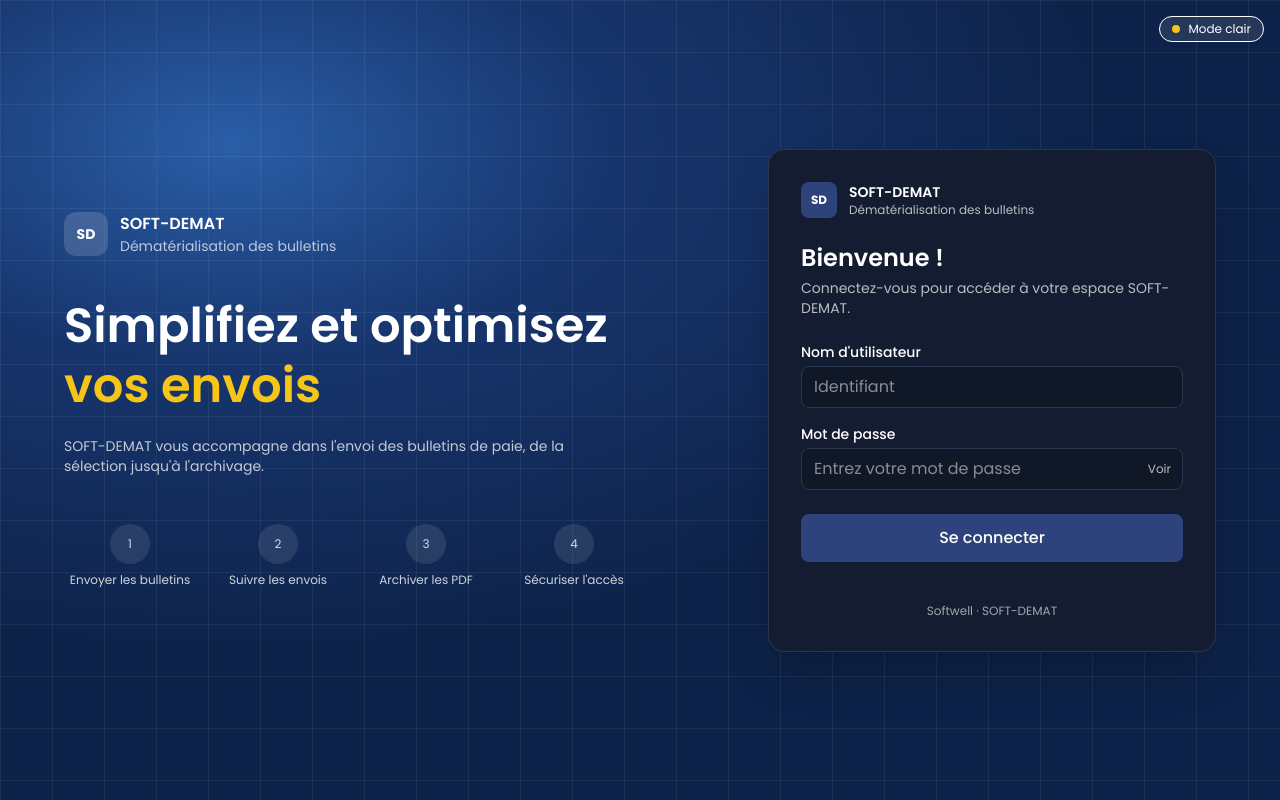
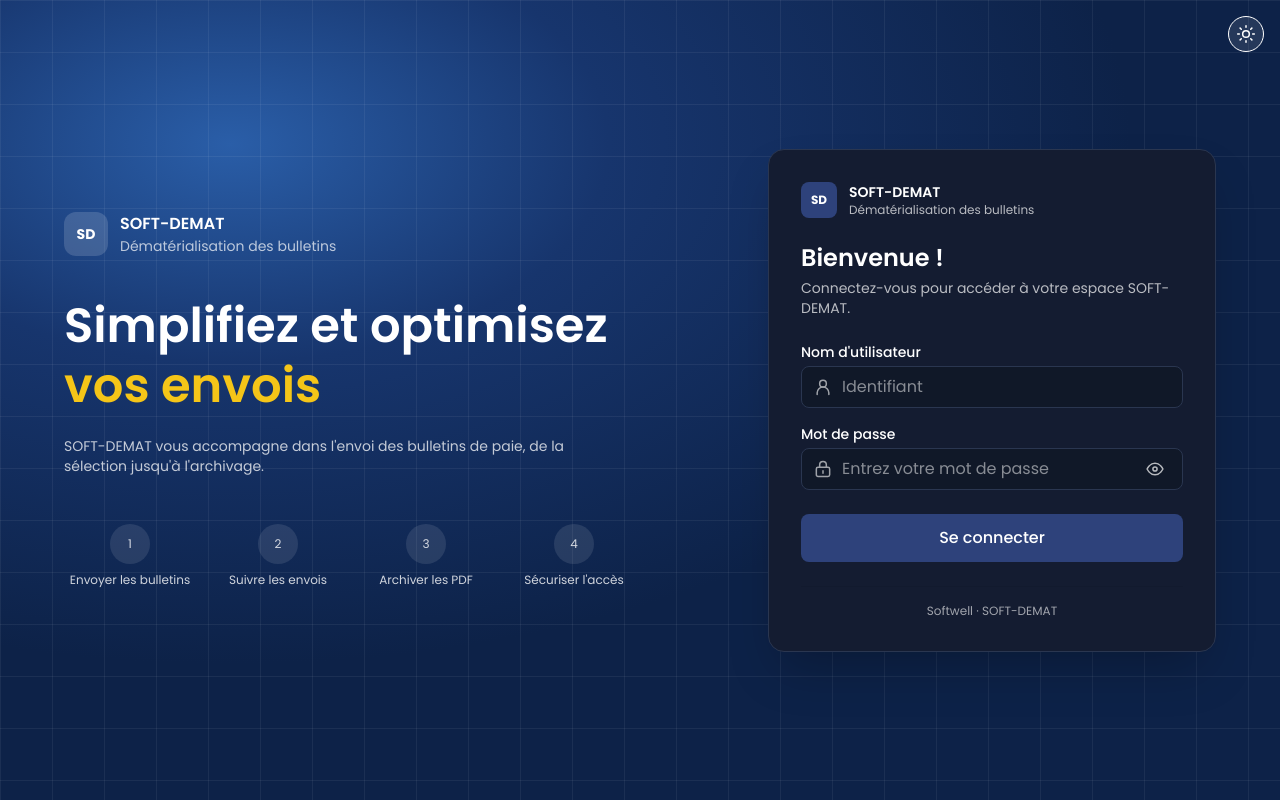
Before and after one commit to Chalmaninssa19/SoftDemat, an Angular app in the folder src/softdemat.front/: page /auth/connexion in a window 1280 px wide. Built offline with nearby package versions, Linux system fonts and the light colour scheme.

Commit message:
Amélioration frontend : modal de déconnexion, page login

```diff
--- a/src/softdemat.front/src/app/core/layout/shell.component.html
+++ b/src/softdemat.front/src/app/core/layout/shell.component.html
@@ -21,7 +21,6 @@
       }
       <a routerLink="/profil" routerLinkActive="bg-panel !text-content" class="rounded-lg px-3 py-2 text-sm text-muted hover:bg-panel hover:text-content" (click)="closeMenu()">Profil</a>
     </nav>
-    <button type="button" class="m-3 rounded-lg px-3 py-2 text-left text-sm text-muted hover:bg-panel hover:text-content" (click)="logout()">Se déconnecter</button>
   </aside>
   <div class="flex min-w-0 flex-1 flex-col">
     <header class="flex h-14 items-center justify-between gap-3 border-b border-line px-4">
@@ -31,13 +30,13 @@
       </div>
       <div class="flex items-center gap-3">
         <app-theme-toggle />
-        <a routerLink="/profil" class="flex items-center gap-2">
+        <button type="button" class="flex items-center gap-2 rounded-lg text-left focus-visible:outline-2 focus-visible:outline-offset-2 focus-visible:outline-accent" aria-label="Ouvrir la confirmation de déconnexion" (click)="openLogoutConfirmation()">
           <span class="text-right text-xs leading-4">
             <span class="block font-medium">{{ session()?.name }}</span>
             <span class="block text-muted">{{ session()?.sageDatabaseName || 'Base Sage non configurée' }}</span>
           </span>
           <span class="flex h-9 w-9 items-center justify-center rounded-full bg-accent text-xs font-semibold text-[#1a1403]">{{ initials() }}</span>
-        </a>
+        </button>
       </div>
     </header>
     <main class="min-w-0 flex-1 p-4 md:p-6">
@@ -45,3 +44,36 @@
     </main>
   </div>
 </div>
+
+@if (logoutConfirmationOpen()) {
+  <div class="fixed inset-0 z-50 flex items-center justify-center bg-black/60 p-4" (click)="closeLogoutConfirmation()">
+    <section
+      class="ui-card w-full max-w-sm space-y-5 p-6"
+      role="dialog"
+      aria-modal="true"
+      aria-labelledby="logout-dialog-title"
+      (click)="$event.stopPropagation()"
+    >
+      <div class="flex items-start gap-3">
+        <span class="flex h-10 w-10 shrink-0 items-center justify-center rounded-full bg-red-500/10 text-red-500" aria-hidden="true">
+          <svg class="h-5 w-5" viewBox="0 0 24 24" fill="none" stroke="currentColor" stroke-width="1.8">
+            <path stroke-linecap="round" stroke-linejoin="round" d="M10 17l5-5-5-5m5 5H3m9-9h5a2 2 0 0 1 2 2v14a2 2 0 0 1-2 2h-5"></path>
+          </svg>
+        </span>
+        <div>
+          <h2 id="logout-dialog-title" class="ui-title">Confirmer la déconnexion</h2>
+          <p class="mt-2 text-sm text-muted">Voulez-vous vraiment vous déconnecter de votre espace ?</p>
+        </div>
+      </div>
+      <div class="flex justify-end gap-3">
+        <button type="button" class="ui-btn-ghost" (click)="closeLogoutConfirmation()">Annuler</button>
+        <button type="button" class="ui-btn inline-flex items-center gap-2" (click)="confirmLogout()">
+          <svg class="h-4 w-4" viewBox="0 0 24 24" fill="none" stroke="currentColor" stroke-width="1.8" aria-hidden="true">
+            <path stroke-linecap="round" stroke-linejoin="round" d="M10 17l5-5-5-5m5 5H3m9-9h5a2 2 0 0 1 2 2v14a2 2 0 0 1-2 2h-5"></path>
+          </svg>
+          Déconnexion
+        </button>
+      </div>
+    </section>
+  </div>
+}
--- a/src/softdemat.front/src/app/core/layout/shell.component.ts
+++ b/src/softdemat.front/src/app/core/layout/shell.component.ts
@@ -1,4 +1,4 @@
-import { ChangeDetectionStrategy, Component, computed, inject, signal } from '@angular/core';
+import { ChangeDetectionStrategy, Component, HostListener, computed, inject, signal } from '@angular/core';
 import { toSignal } from '@angular/core/rxjs-interop';
 import { NavigationEnd, Router, RouterLink, RouterLinkActive, RouterOutlet } from '@angular/router';
 import { filter, map, startWith } from 'rxjs';
@@ -18,6 +18,7 @@ export class ShellComponent {
   readonly session = this.auth.session;
   readonly isAdmin = computed(() => this.session()?.role === 'Administrateur');
   readonly menuOpen = signal(false);
+  readonly logoutConfirmationOpen = signal(false);
   private readonly url = toSignal(
     this.router.events.pipe(
       filter((event): event is NavigationEnd => event instanceof NavigationEnd),
@@ -31,6 +32,24 @@ export class ShellComponent {
 
   logout(): void {
     this.auth.logout();
+  }
+
+  openLogoutConfirmation(): void {
+    this.logoutConfirmationOpen.set(true);
+  }
+
+  closeLogoutConfirmation(): void {
+    this.logoutConfirmationOpen.set(false);
+  }
+
+  confirmLogout(): void {
+    this.logoutConfirmationOpen.set(false);
+    this.logout();
+  }
+
+  @HostListener('document:keydown.escape')
+  onEscape(): void {
+    this.closeLogoutConfirmation();
   }
 
   toggleMenu(): void {
--- a/src/softdemat.front/src/app/core/layout/theme-toggle.component.html
+++ b/src/softdemat.front/src/app/core/layout/theme-toggle.component.html
@@ -1,6 +1,6 @@
 <button
   type="button"
-  class="inline-flex items-center gap-2 rounded-full border px-3 py-1 text-xs"
+  class="inline-flex h-9 w-9 items-center justify-center rounded-full border transition-colors"
   [class.border-white/20]="tone() === 'hero'"
   [class.bg-white/10]="tone() === 'hero'"
   [class.text-white]="tone() === 'hero'"
@@ -8,8 +8,17 @@
   [class.bg-panel]="tone() === 'bar'"
   [class.text-content]="tone() === 'bar'"
   [attr.aria-label]="theme.mode() === 'dark' ? 'Activer le mode clair' : 'Activer le mode sombre'"
+  [title]="theme.mode() === 'dark' ? 'Mode clair' : 'Mode sombre'"
   (click)="theme.toggle()"
 >
-  <span class="inline-block h-2 w-2 rounded-full bg-accent"></span>
-  {{ theme.mode() === 'dark' ? 'Mode clair' : 'Mode sombre' }}
+  @if (theme.mode() === 'dark') {
+    <svg class="h-5 w-5" viewBox="0 0 24 24" fill="none" stroke="currentColor" stroke-width="1.8" aria-hidden="true">
+      <circle cx="12" cy="12" r="4"></circle>
+      <path stroke-linecap="round" d="M12 2v2m0 16v2M4.93 4.93l1.42 1.42m11.3 11.3 1.42 1.42M2 12h2m16 0h2M4.93 19.07l1.42-1.42m11.3-11.3 1.42-1.42"></path>
+    </svg>
+  } @else {
+    <svg class="h-5 w-5" viewBox="0 0 24 24" fill="none" stroke="currentColor" stroke-width="1.8" aria-hidden="true">
+      <path stroke-linecap="round" stroke-linejoin="round" d="M20.9 13A9 9 0 0 1 11 3.1 9 9 0 1 0 20.9 13Z"></path>
+    </svg>
+  }
 </button>
--- a/src/softdemat.front/src/app/features/auth/pages/login/login.component.html
+++ b/src/softdemat.front/src/app/features/auth/pages/login/login.component.html
@@ -47,13 +47,33 @@
       <h2 class="mt-6 text-2xl font-semibold">Bienvenue !</h2>
       <p class="mt-1 text-sm opacity-70">Connectez-vous pour accéder à votre espace SOFT-DEMAT.</p>
       <label class="mt-6 block text-sm font-medium" for="username">Nom d'utilisateur</label>
-      <input id="username" class="login-field mt-1 w-full rounded-lg px-3 py-2 outline-none" formControlName="username" autocomplete="username" placeholder="Identifiant" />
+      <div class="relative mt-1">
+        <svg class="absolute top-1/2 left-3 h-5 w-5 -translate-y-1/2 opacity-60" viewBox="0 0 24 24" fill="none" stroke="currentColor" stroke-width="1.8" aria-hidden="true">
+          <circle cx="12" cy="8" r="4"></circle>
+          <path stroke-linecap="round" stroke-linejoin="round" d="M5 21v-2a7 7 0 0 1 14 0v2"></path>
+        </svg>
+        <input id="username" class="login-field w-full rounded-lg py-2 pr-3 pl-10 outline-none" formControlName="username" autocomplete="username" placeholder="Identifiant" />
+      </div>
       <app-field-error [message]="fieldError('username')" />
       <label class="mt-4 block text-sm font-medium" for="password">Mot de passe</label>
       <div class="relative mt-1">
-        <input id="password" class="login-field w-full rounded-lg px-3 py-2 pr-16 outline-none" [type]="showPassword() ? 'text' : 'password'" formControlName="password" autocomplete="current-password" placeholder="Entrez votre mot de passe" />
-        <button type="button" class="absolute top-1/2 right-3 -translate-y-1/2 text-xs opacity-70" (click)="togglePassword()">
-          {{ showPassword() ? 'Masquer' : 'Voir' }}
+        <svg class="absolute top-1/2 left-3 h-5 w-5 -translate-y-1/2 opacity-60" viewBox="0 0 24 24" fill="none" stroke="currentColor" stroke-width="1.8" aria-hidden="true">
+          <rect x="4" y="10" width="16" height="11" rx="2"></rect>
+          <path stroke-linecap="round" stroke-linejoin="round" d="M8 10V7a4 4 0 1 1 8 0v3m-4 4v3"></path>
+        </svg>
+        <input id="password" class="login-field w-full rounded-lg py-2 pr-12 pl-10 outline-none" [type]="showPassword() ? 'text' : 'password'" formControlName="password" autocomplete="current-password" placeholder="Entrez votre mot de passe" />
+        <button type="button" class="absolute top-1/2 right-3 flex h-8 w-8 -translate-y-1/2 items-center justify-center rounded text-current opacity-70 hover:opacity-100 focus-visible:outline-2 focus-visible:outline-offset-2 focus-visible:outline-accent" [attr.aria-label]="showPassword() ? 'Masquer le mot de passe' : 'Afficher le mot de passe'" [title]="showPassword() ? 'Masquer le mot de passe' : 'Afficher le mot de passe'" (click)="togglePassword()">
+          @if (showPassword()) {
+            <svg class="h-5 w-5" viewBox="0 0 24 24" fill="none" stroke="currentColor" stroke-width="1.8" aria-hidden="true">
+              <path stroke-linecap="round" stroke-linejoin="round" d="M3 3l18 18M10.6 10.6a2 2 0 0 0 2.8 2.8"></path>
+              <path stroke-linecap="round" stroke-linejoin="round" d="M9.9 5.2A10.8 10.8 0 0 1 12 5c5 0 8.5 4.5 9.5 7-.4 1-1.3 2.3-2.6 3.5M6.2 6.2C3.9 7.7 2.8 9.7 2.5 12c.7 1.8 2.5 4 5.2 5.3A10.6 10.6 0 0 0 12 19c1 0 1.9-.1 2.8-.4"></path>
+            </svg>
+          } @else {
+            <svg class="h-5 w-5" viewBox="0 0 24 24" fill="none" stroke="currentColor" stroke-width="1.8" aria-hidden="true">
+              <path stroke-linecap="round" stroke-linejoin="round" d="M2.5 12S6 5 12 5s9.5 7 9.5 7-3.5 7-9.5 7-9.5-7-9.5-7Z"></path>
+              <circle cx="12" cy="12" r="2.5"></circle>
+            </svg>
+          }
         </button>
       </div>
       <app-field-error [message]="fieldError('password')" />
```
